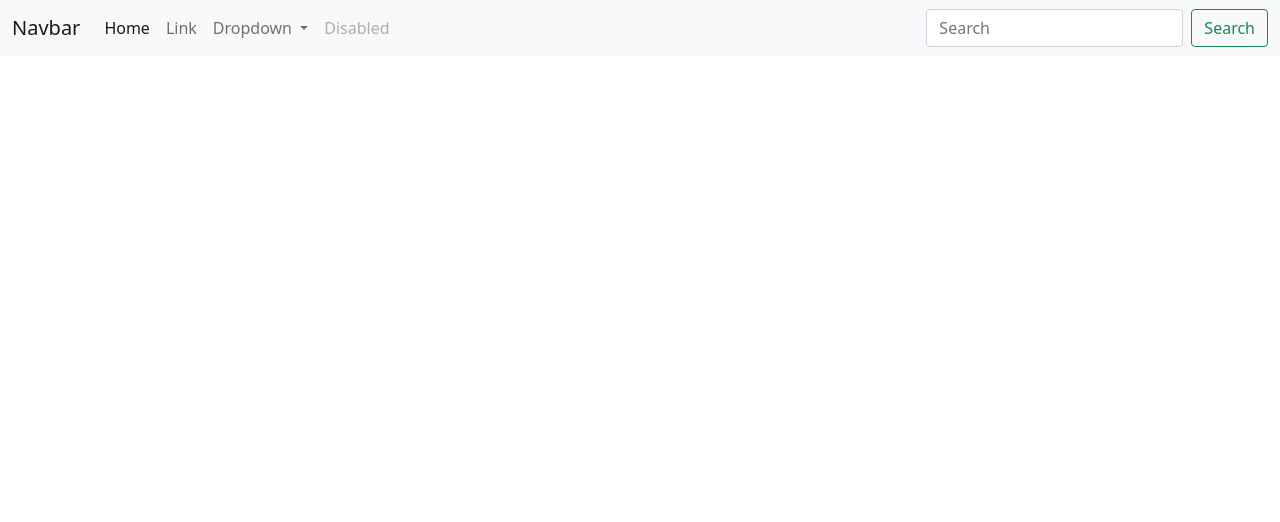
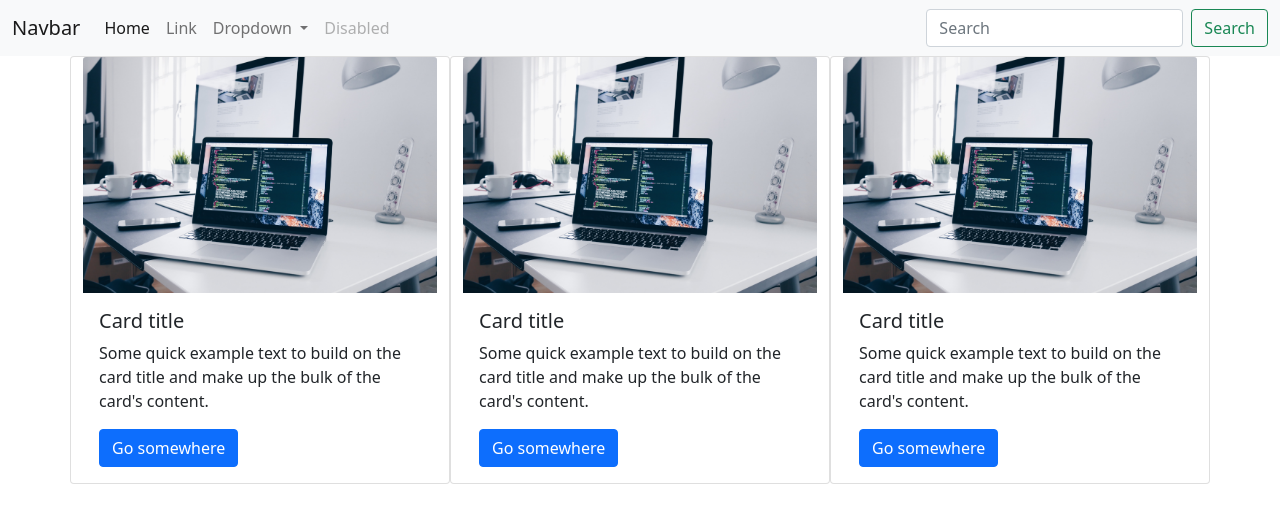
Before and after one commit to riddlerclash/githubCrashCourse, a plain HTML site: page index.html in a window 1280 px wide. Drawn offline with nearby package versions, Linux system fonts and the light colour scheme.

Commit message:
Added cards to website

```diff
--- a/index.html
+++ b/index.html
@@ -48,6 +48,36 @@
         </div>
       </nav>
 
+
+    <div class="container">
+        <div class="row">
+            <div class="col-md card">
+                <img src="resourse/img/laptops.jpg" class="card-img-top" alt="No images found">
+                <div class="card-body">
+                  <h5 class="card-title">Card title</h5>
+                  <p class="card-text">Some quick example text to build on the card title and make up the bulk of the card's content.</p>
+                  <a href="#" class="btn btn-primary">Go somewhere</a>
+                </div>
+            </div>
+            <div class="col-md card">
+                <img src="resourse/img/laptops.jpg" class="card-img-top" alt="No images found">
+                <div class="card-body">
+                  <h5 class="card-title">Card title</h5>
+                  <p class="card-text">Some quick example text to build on the card title and make up the bulk of the card's content.</p>
+                  <a href="#" class="btn btn-primary">Go somewhere</a>
+                </div>
+            </div>
+            <div class="col-md card">
+                <img src="resourse/img/laptops.jpg" class="card-img-top" alt="No images found">
+                <div class="card-body">
+                  <h5 class="card-title">Card title</h5>
+                  <p class="card-text">Some quick example text to build on the card title and make up the bulk of the card's content.</p>
+                  <a href="#" class="btn btn-primary">Go somewhere</a>
+                </div>
+            </div>
+        </div>
+    </div>
+
     <!-- Optional JavaScript; choose one of the two! -->
 
     <!-- Option 1: Bootstrap Bundle with Popper -->
```
Also changed, not shown: resourse/img/laptops.jpg (added).
